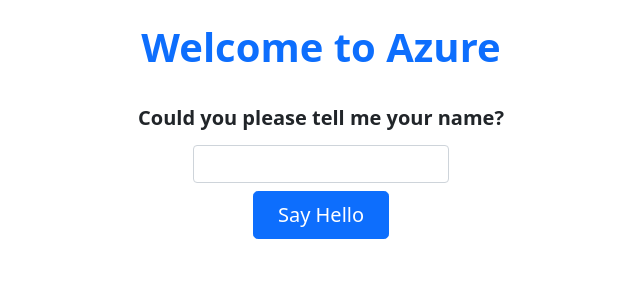
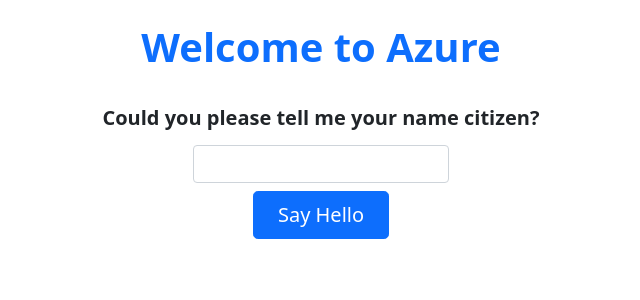
Before and after one commit to IntoCpp/Charlie-PCE-R, a Flask app: page / in a window 1280 px wide. Shown: the part 217-517 px from the top of the page, without its empty margins (319-959 px from the left). Run offline with Flask 2, Linux system fonts and the light colour scheme; some libraries are stand-ins or nearby versions.

Commit message:
First change test

```diff
--- a/templates/hello.html
+++ b/templates/hello.html
@@ -10,7 +10,7 @@
         <div class="px-4 py-3 my-2 text-center">
             <img class="d-block mx-auto mb-4" src="{{ url_for('static', filename='images/azure-icon.svg') }}" alt="Azure Logo" width="192" height="192"/>
             <!-- <img  src="/docs/5.1/assets/brand/bootstrap-logo.svg" alt="" width="72" height="57"> -->
-            <h1 class="display-6 fw-bold">Hello {{name}}</h1>
+            <h1 class="display-6 fw-bold">Hello Citizen {{name}}</h1>
             <p class="fs-5">
                 It is nice to meet you!
             </p>
--- a/templates/index.html
+++ b/templates/index.html
@@ -14,9 +14,9 @@
           </div>
         <form method="post" action="{{url_for('hello')}}">
             <div class="col-md-6 mx-auto text-center">
-                <label for="name" class="form-label fw-bold fs-5">Could you please tell me your name?</label>
+                <label for="name" class="form-label fw-bold fs-5">Could you please tell me your name citizen?</label>
 
-                <!-- <p class="lead mb-2">Could you please tell me your name?</p> -->
+                <!-- <p class="lead mb-2">Could you please tell me your name citizen?</p> -->
                 <div class="d-grid gap-2 d-sm-flex justify-content-sm-center align-items-center my-1">
                     <input type="text" class="form-control" id="name" name="name" style="max-width: 256px;">
                   </div>
```
